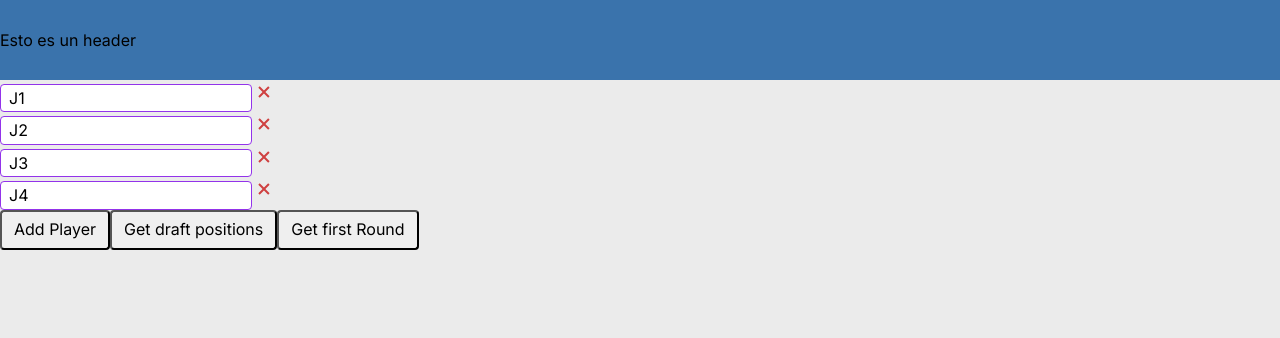
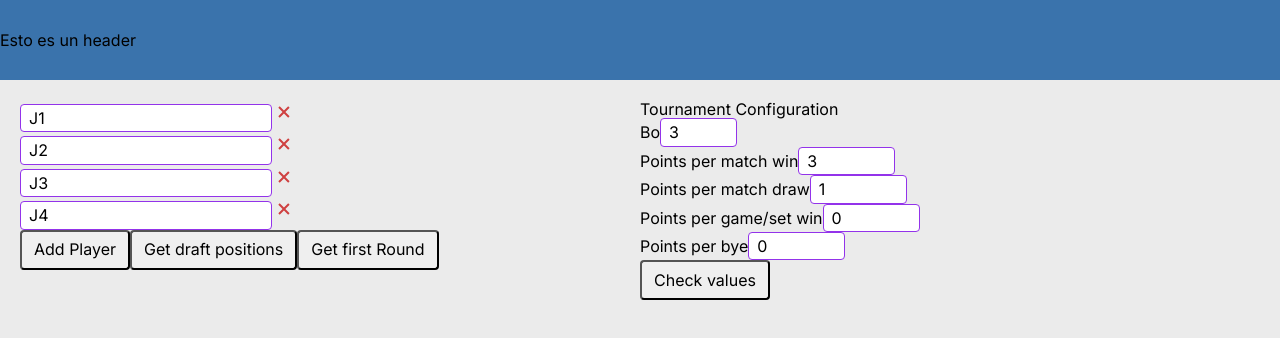
Before and after one commit to RkTcaster/swissts, a Next.js app: page / in a window 1280 px wide. Shown: the top 338 px of the page. Built offline with nearby package versions, Linux system fonts and the light colour scheme.

Commit message:
Add Config class & add Config to Tournament & add config options

```diff
--- /dev/null
+++ b/src/classes/Config.ts
@@ -0,0 +1,48 @@
+export class Config {
+  public bo: number
+  public pointsPerMatchWin: number
+  public pointsPerMatchTie: number
+  public pointsPerGameWin: number
+  public pointsPerBye: number
+
+  constructor({
+    bo,
+    pointsPerMatchWin,
+    pointsPerMatchTie,
+    pointsPerGameWin,
+    pointsPerBye,
+  }: {
+    bo: number
+    pointsPerMatchWin: number
+    pointsPerMatchTie: number
+    pointsPerGameWin: number
+    pointsPerBye: number
+  }) {
+    this.bo = bo
+    this.pointsPerMatchWin = pointsPerMatchWin
+    this.pointsPerMatchTie = pointsPerMatchTie
+    this.pointsPerGameWin = pointsPerGameWin
+    this.pointsPerBye = pointsPerBye
+  }
+
+  public setBoValue(bo:number) {
+    this.bo = bo
+  }
+
+  public setPointsPerMatchWin(pointsPerMatchWin : number) {
+    this.pointsPerGameWin =pointsPerMatchWin
+  }
+
+  public setPointsPerMatchTie(pointsPerMatchTie:number) {
+    this.pointsPerMatchTie = pointsPerMatchTie
+  }
+
+  public setPointsPerGameWin(pointsPerGameWin:number) {
+    this.pointsPerGameWin = pointsPerGameWin
+  }
+
+  public setPointsperBye(pointsPerBye:number) {
+    this.pointsPerBye =pointsPerBye
+  }
+
+}
--- a/src/classes/Match.ts
+++ b/src/classes/Match.ts
@@ -6,7 +6,6 @@ export class Match {
   public played: Boolean = false
   public unfairness: number = 0
   constructor({ player1, player2 }: { player1: Player; player2: Player }) {
-    //revisar estoy definiendo wins 2 veces, puede ser util para compara matches.
     this.player1 = { player: player1 }
     this.player2 = { player: player2 }
     this.unfairness = Math.abs(player1.wins - player2.wins)
@@ -17,7 +16,6 @@ export class Match {
   }
 
   public calculateFairness() {
-    //Tengo que revisar esta formula, probablem, el problema es cuando genero los resultados de la ronda
     this.unfairness = Math.abs(
       this.player1.player.wins * 100 +
         this.player1.player.gameWins -
@@ -33,8 +31,6 @@ export class Match {
     player1GameWins: number
     player2GameWins: number
   }) {
-    //Esto seguro se puede hacer mejor
-
     const player1 = this.player1.player
     const player2 = this.player2.player
 
@@ -53,7 +49,6 @@ export class Match {
     player1GameWins: number
     player2GameWins: number
   }) {
-    //Raro, esto se puede hacer mejor
     const player1 = this.player1.player
     const player2 = this.player2.player
 
--- a/src/classes/Tournament.ts
+++ b/src/classes/Tournament.ts
@@ -1,3 +1,4 @@
+import { Config } from './Config'
 import { Match } from './Match'
 import { Player } from './Player'
 import { Round } from './Round'
@@ -9,11 +10,18 @@ export class Tournament {
   private returnRound: Match[] = []
   private seed: number | undefined
   public rounds: Round[] = []
+  public config: Config[] = [] //Este array esta mal, pero me tira error si saco esto y cambio setConfig
 
-  public startTournament({ playersNames, date }: { playersNames: string[]; date: string }) {
+  public startTournament({ playersNames, date, config }: { playersNames: string[]; date: string ; config: Config}) {
     this.createPlayers({ playersNames })
     this.setAllMatchMatrix()
+    this.setConfig({config})
     this.seed = this.setSeed({ date })
+
+  }
+
+  private setConfig({config}:{config:Config}) {
+    this.config = [config]
   }
 
   private createPlayers({ playersNames }: { playersNames: string[] }) {
--- /dev/null
+++ b/src/components/NumberInput/index.tsx
@@ -0,0 +1,31 @@
+import css from './input.module.css'
+import { useState } from 'react'
+import classNames from 'classnames'
+
+type Props = {
+  initialValue?: string
+  className?: string
+  onChange?: (e: React.ChangeEvent<HTMLInputElement>) => void
+} & React.InputHTMLAttributes<HTMLInputElement>
+
+const Input = ({ initialValue, className, onChange, ...props }: Props) => {
+
+  const [value, setValue] = useState(initialValue)
+
+  const handleOnChange = (e: React.ChangeEvent<HTMLInputElement>) => {
+    setValue(e.target.value)
+    if (onChange) onChange(e)
+  }
+
+  return (
+    <input
+      type='number'
+      onChange={handleOnChange}
+      className={classNames(css.input, className)}
+      value={value}
+      {...props}
+    />
+  )
+}
+
+export default Input
--- /dev/null
+++ b/src/components/NumberInput/input.module.css
@@ -0,0 +1,6 @@
+.input {
+  padding-block: 4px;
+  padding-inline: 8px;
+  border-radius: 4px;
+  border: 1px solid var(--purple-600);
+}
--- a/src/components/Select/index.tsx
+++ b/src/components/Select/index.tsx
@@ -4,11 +4,11 @@ import css from './select.module.css'
 
 type Props = {
   index: number
+  selectOption: number[] | string[]
   onChange: (value: string, index: number) => void
 } & Omit<React.SelectHTMLAttributes<HTMLSelectElement>, 'onChange'>
 
-const Select = ({ index, onChange, className, ...props }: Props) => {
-  const selectOption = [0, 1, 2]
+const Select = ({ index, selectOption, onChange, className, ...props }: Props) => {
 
   return (
     <select
--- a/src/views/Home/index.tsx
+++ b/src/views/Home/index.tsx
@@ -1,18 +1,70 @@
 import { useTournament } from '@/src/context/tournament'
 import PlayerForm from '../Tornament/PlayerForm'
+import css from './style.module.css'
+import TournamentConfig from '../TournamentConfig'
+import { useState } from 'react'
+import Button from '@/src/components/Button'
+import { Config } from '@/src/classes/Config'
 
 const Home = () => {
   const { tournament } = useTournament()
 
   const submitPlayers = (players: string[]) => {
     const date = '2016-07-19T20:23:01.804Z'
-    tournament.startTournament({ playersNames: players, date: date })
+    tournament.startTournament({ playersNames: players, date: date, config: config })
     console.log('Start Tournament: ', tournament)
   }
 
+  const [config, setConfig] = useState<Config>(
+    new Config({
+      bo: 3,
+      pointsPerMatchWin: 3,
+      pointsPerMatchTie: 1,
+      pointsPerGameWin: 0,
+      pointsPerBye: 0,
+    })
+  );
+
+  const handleConfigChange = (key: string, value: string) => {
+    setConfig((prevConfig) => {
+      const updatedConfig = new Config({
+        ...prevConfig,
+      });
+      switch (key) {
+        case 'Bo':
+          updatedConfig.setBoValue(Number(value));
+          break;
+        case 'win':
+          updatedConfig.setPointsPerMatchWin(Number(value));
+          break;
+        case 'draw':
+          updatedConfig.setPointsPerMatchTie(Number(value));
+          break;
+        case 'gameWin':
+          updatedConfig.setPointsPerGameWin(Number(value));
+          break;
+        case 'bye':
+          updatedConfig.setPointsperBye(Number(value));
+          break;
+        default:
+          break;
+      }
+      return updatedConfig;
+    });
+  };
+
   return (
     <>
-      <PlayerForm submitPlayers={submitPlayers} />
+      <div className={css.container}>
+        <div>
+          <PlayerForm submitPlayers={submitPlayers} />
+        </div>
+        <div>
+          <p>Tournament Configuration</p>
+          <TournamentConfig config={config} onConfigChange={handleConfigChange}/>
+          <Button label="Check values" onClick={() => console.log(config)} />
+        </div>
+      </div>
     </>
   )
 }
--- /dev/null
+++ b/src/views/Home/style.module.css
@@ -0,0 +1,27 @@
+.container {
+  display: grid;
+  grid-template-columns: 2fr 1fr 1fr;
+  padding: 20px;
+}
+
+.title {
+  grid-column: 1 / 8;
+  font-size: 24px;
+  font-weight: bold;
+  margin: 0;
+  line-height: 1.2;
+}
+
+.playerRowContainer {
+  grid-column: 1 / 8;
+  padding: 8px 2px;
+}
+
+.playerRowHeader p {
+  padding: 4px 2px;
+  background-color: #b8b8b8;
+  max-width: none;
+  overflow: unset;
+  text-overflow: unset;
+  white-space: unset;
+}
--- a/src/views/PlayerRound/Match/index.tsx
+++ b/src/views/PlayerRound/Match/index.tsx
@@ -7,7 +7,7 @@ type Props = {
   onSelectChange: (key: string, value: string) => void
 }
 
-
+const selectOption = [0,1,2] //Aca viene la alimentacion del tournament config
 
 const MatchInput = ({ matches, onSelectChange }: Props) => {
   return (
@@ -21,6 +21,7 @@ const MatchInput = ({ matches, onSelectChange }: Props) => {
                 index={matchIndex}
                 key={`${matchIndex}-player1`}
                 onChange={(value) => onSelectChange(`${match.player1.player.name}`, value)}
+                selectOption={selectOption}
               />
             </div>
             <div className={css.playerGroup}>
@@ -29,6 +30,7 @@ const MatchInput = ({ matches, onSelectChange }: Props) => {
                 index={matchIndex}
                 key={`${matchIndex}-player2`}
                 onChange={(value) => onSelectChange(`${match.player2.player.name}`, value)}
+                selectOption={selectOption}
               />
             </div>
           </div>
--- a/src/views/Tornament/RandomSeat/index.tsx
+++ b/src/views/Tornament/RandomSeat/index.tsx
@@ -1,8 +1,6 @@
-import { useTournament } from '@/src/context/tournament'
 import React, { useState } from 'react'
-import { randomSeatsUtils } from './utils'
 
-type Props = { players: string[], randomPlayers: string[] }
+type Props = { players: string[]; randomPlayers: string[] }
 
 const RandomSeatStep = ({ players, randomPlayers }: Props) => {
   const [isChecked, setIsChecked] = useState(false)
--- /dev/null
+++ b/src/views/TournamentConfig/index.tsx
@@ -0,0 +1,64 @@
+import { Config } from '@/src/classes/Config'
+import NumberInput from '@/src/components/NumberInput'
+import { ChangeEvent, useState } from 'react'
+
+type Props = {
+  config: Config
+  onConfigChange: (key: string, value: string) => void
+}
+
+const TournamentConfig = ({ config, onConfigChange }: Props) => {
+  const tournamentConfig = config
+
+  const handleNumberInputChange = (key: string) => (e: ChangeEvent<HTMLInputElement>) => {
+    const value = parseInt(e.target.value, 10)
+    switch (key) {
+      case 'Bo':
+        tournamentConfig.setBoValue(value)
+        break
+      case 'win':
+        tournamentConfig.setPointsPerMatchWin(value)
+        break
+      case 'draw':
+        tournamentConfig.setPointsPerMatchTie(value)
+        break
+      case 'gameWin':
+        tournamentConfig.setPointsPerGameWin(value)
+        break
+      case 'bye':
+        tournamentConfig.setPointsperBye(value)
+        break
+      default:
+        console.warn(`Unrecognized key: ${key}`)
+    }
+
+    onConfigChange(key, e.target.value)
+  }
+
+  return (
+    <>
+      <div>
+        <label>Bo</label>
+        <NumberInput min={1} max={7} step={2} defaultValue={3} onChange={handleNumberInputChange('Bo')} />
+      </div>
+      <div>
+        <label>Points per match win</label>
+        <NumberInput min={0} max={100} step={1} defaultValue={3} onChange={handleNumberInputChange('win')} />
+      </div>
+      <div>
+        <label>Points per match draw</label>
+        <NumberInput min={0} max={100} step={1} defaultValue={1} onChange={handleNumberInputChange('draw')} />
+      </div>
+      <div>
+        <label>Points per game/set win</label>
+        <NumberInput min={0} max={100} step={1} defaultValue={0} onChange={handleNumberInputChange('gameWin')} />
+      </div>
+      <div>
+        <label>Points per bye</label>
+        <NumberInput min={0} max={100} step={1} defaultValue={0} onChange={handleNumberInputChange('bye')} />
+      </div>
+    </>
+  )
+}
+
+export default TournamentConfig
--- /dev/null
+++ b/src/views/TournamentConfig/style.module.css
@@ -0,0 +1,27 @@
+.container {
+  display: grid;
+  grid-template-columns: 2fr 1fr 1fr;
+  padding: 20px;
+}
+
+.title {
+  grid-column: 1 / 8;
+  font-size: 24px;
+  font-weight: bold;
+  margin: 0;
+  line-height: 1.2;
+}
+
+.playerRowContainer {
+  grid-column: 1 / 8;
+  padding: 8px 2px;
+}
+
+.playerRowHeader p {
+  padding: 4px 2px;
+  background-color: #b8b8b8;
+  max-width: none;
+  overflow: unset;
+  text-overflow: unset;
+  white-space: unset;
+}
```
